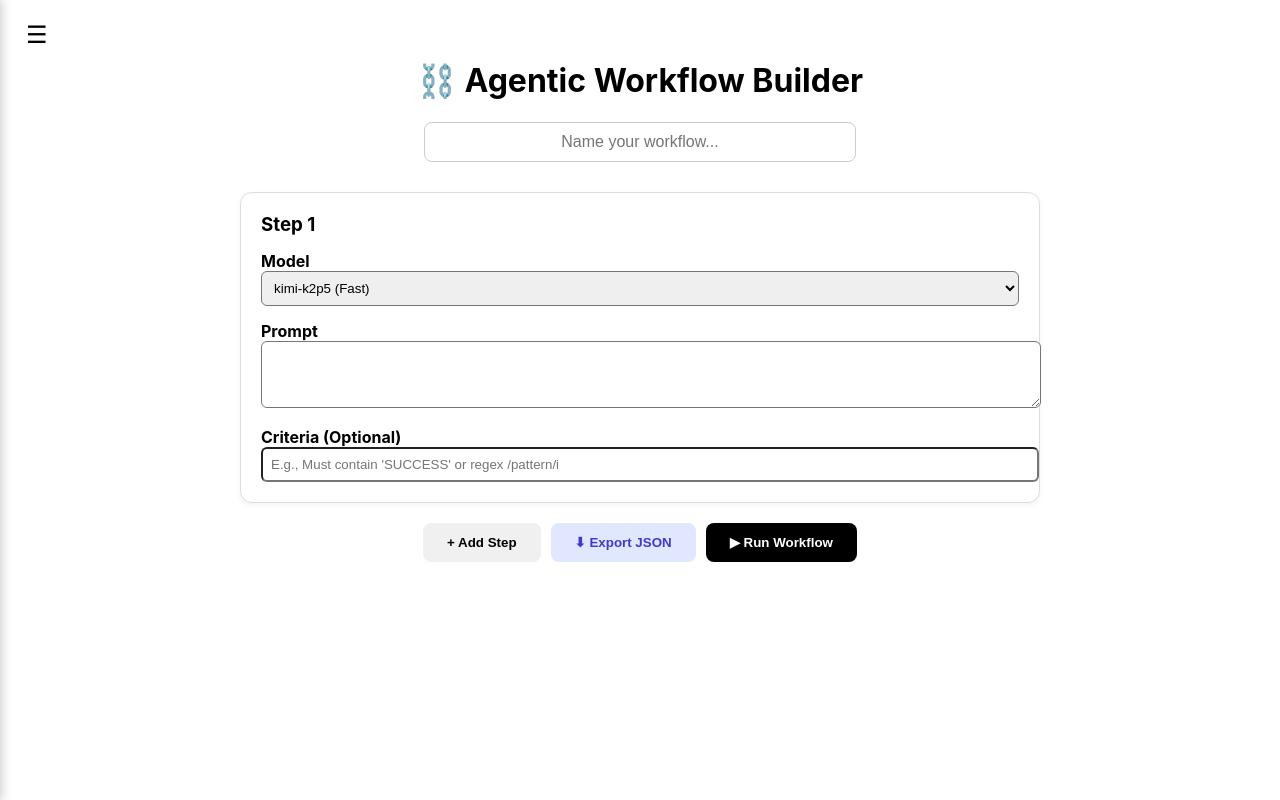
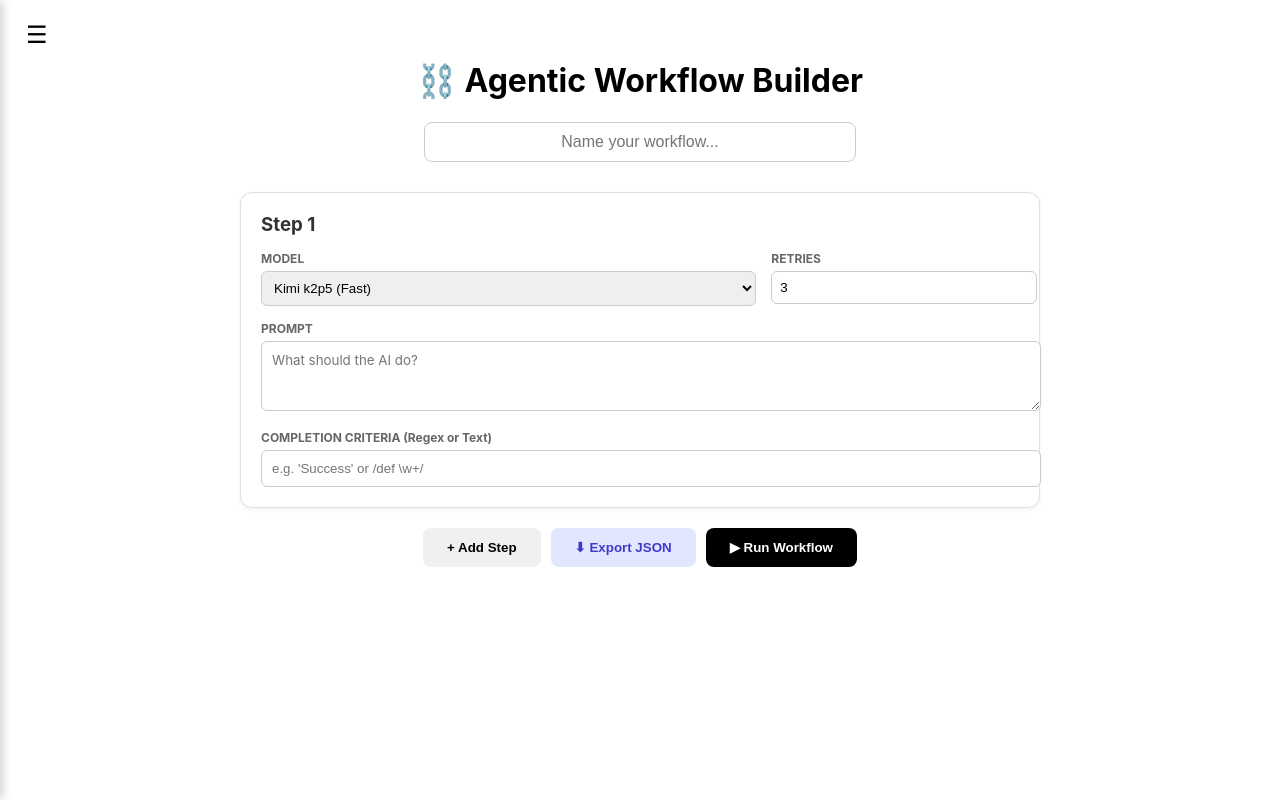
Before and after one commit to harish-88279/Agentic-Workflow, a React (Create React App) app in the folder frontend/: page / in a window 1280 px wide. Built offline with nearby package versions, Linux system fonts and the light colour scheme.

Commit message:
feat: Made Retry Budget.

```diff
--- a/frontend/src/App.js
+++ b/frontend/src/App.js
@@ -6,11 +6,10 @@ import { fetchHistory, runWorkflowStream, deleteWorkflow } from './api/workflowA
 
 function App() {
   // --- STATE WITH PERSISTENCE ---
-  // We initialize state from localStorage if it exists
   const [workflowName, setWorkflowName] = useState(() => localStorage.getItem("wf_name") || "");
   const [steps, setSteps] = useState(() => {
     const saved = localStorage.getItem("wf_steps");
-    return saved ? JSON.parse(saved) : [{ id: 1, model: "kimi-k2p5", prompt: "", criteria: "" }];
+    return saved ? JSON.parse(saved) : [{ id: 1, model: "kimi-k2p5", prompt: "", criteria: "", retryLimit: 3 }];
   });
   const [logs, setLogs] = useState(() => {
     const saved = localStorage.getItem("wf_logs");
@@ -22,7 +21,7 @@ function App() {
   const [isSidebarOpen, setIsSidebarOpen] = useState(false);
   const [liveStatus, setLiveStatus] = useState("");
 
-  // --- EFFECT: AUTO-SAVE TO LOCAL STORAGE ---
+  // --- EFFECT: AUTO-SAVE ---
   useEffect(() => {
     localStorage.setItem("wf_name", workflowName);
     localStorage.setItem("wf_steps", JSON.stringify(steps));
@@ -42,15 +41,33 @@ function App() {
     setIsSidebarOpen(!isSidebarOpen);
   };
 
+  // --- EXPORT FUNCTION ---
+  const handleExport = () => {
+    if (!workflowName) return alert("Please name your workflow before exporting.");
+
+    const workflowData = {
+      name: workflowName,
+      steps: steps,
+      exportedAt: new Date().toISOString()
+    };
+
+    const dataStr = "data:text/json;charset=utf-8," + encodeURIComponent(JSON.stringify(workflowData, null, 2));
+    const downloadAnchorNode = document.createElement('a');
+    downloadAnchorNode.setAttribute("href", dataStr);
+    downloadAnchorNode.setAttribute("download", `${workflowName.replace(/\s+/g, '_')}.json`);
+    document.body.appendChild(downloadAnchorNode);
+    downloadAnchorNode.click();
+    downloadAnchorNode.remove();
+  };
+
   // --- ACTIONS ---
 
   const handleNewWorkflow = () => {
     if (window.confirm("Start a new workflow? Unsaved changes will be lost.")) {
       setWorkflowName("");
-      setSteps([{ id: 1, model: "kimi-k2p5", prompt: "", criteria: "" }]);
+      setSteps([{ id: 1, model: "kimi-k2p5", prompt: "", criteria: "", retryLimit: 3 }]);
       setLogs(null);
       setLiveStatus("");
-      // Clear storage
       localStorage.removeItem("wf_name");
       localStorage.removeItem("wf_steps");
       localStorage.removeItem("wf_logs");
@@ -69,12 +86,12 @@ function App() {
   const handleDeleteWorkflow = async (id) => {
     if (window.confirm("Are you sure you want to delete this workflow?")) {
       await deleteWorkflow(id);
-      loadHistory(); // Refresh list
+      loadHistory();
     }
   };
 
   const addStep = () => {
-    setSteps([...steps, { id: steps.length + 1, model: "kimi-k2p5", prompt: "", criteria: "" }]);
+    setSteps([...steps, { id: steps.length + 1, model: "kimi-k2p5", prompt: "", criteria: "", retryLimit: 3 }]);
   };
 
   const removeStep = (id) => setSteps(steps.filter(s => s.id !== id));
@@ -132,24 +149,6 @@ function App() {
     }
   };
 
-  const handleExport = () => {
-    if (!workflowName) return alert("Please name your workflow before exporting.");
-
-    const workflowData = {
-      name: workflowName,
-      steps: steps,
-      exportedAt: new Date().toISOString()
-    };
-
-    const dataStr = "data:text/json;charset=utf-8," + encodeURIComponent(JSON.stringify(workflowData, null, 2));
-    const downloadAnchorNode = document.createElement('a');
-    downloadAnchorNode.setAttribute("href", dataStr);
-    downloadAnchorNode.setAttribute("download", `${workflowName.replace(/\s+/g, '_')}.json`);
-    document.body.appendChild(downloadAnchorNode);
-    downloadAnchorNode.click();
-    downloadAnchorNode.remove();
-  };
-
   return (
     <div style={{ fontFamily: 'Inter, sans-serif', minHeight: '100vh', display: 'flex' }}>
 
@@ -188,7 +187,7 @@ function App() {
         <div style={{ marginTop: '20px', display: 'flex', gap: '10px', justifyContent: 'center' }}>
           <button onClick={addStep} style={{ padding: '12px 24px', background: '#f0f0f0', border: 'none', borderRadius: '8px', cursor: 'pointer', fontWeight: 'bold' }}>+ Add Step</button>
 
-          {/* NEW EXPORT BUTTON */}
+          {/* EXPORT BUTTON IS HERE */}
           <button onClick={handleExport} style={{ padding: '12px 24px', background: '#e0e7ff', color: '#4338ca', border: 'none', borderRadius: '8px', cursor: 'pointer', fontWeight: 'bold' }}>
             ⬇ Export JSON
           </button>
--- a/frontend/src/components/StepEditor.js
+++ b/frontend/src/components/StepEditor.js
@@ -3,48 +3,68 @@ import React from 'react';
 const StepEditor = ({ step, index, onUpdate, onRemove, showRemove }) => {
   return (
     <div style={{
-      border: '1px solid #ddd', padding: '20px', borderRadius: '12px', background: '#fff',
-      boxShadow: '0 2px 5px rgba(0,0,0,0.05)'
+      background: '#fff', padding: '20px', borderRadius: '12px',
+      border: '1px solid #e0e0e0', boxShadow: '0 2px 4px rgba(0,0,0,0.05)',
+      position: 'relative'
     }}>
       <div style={{ display: 'flex', justifyContent: 'space-between', marginBottom: '15px' }}>
-        <h3 style={{ margin: 0 }}>Step {index + 1}</h3>
+        <h3 style={{ margin: 0, color: '#333' }}>Step {index + 1}</h3>
         {showRemove && (
-          <button onClick={() => onRemove(step.id)} style={{ color: 'red', background: 'none', border: 'none', cursor: 'pointer' }}>
-            🗑️ Remove
+          <button onClick={() => onRemove(step.id)} style={{ color: '#ef4444', background: 'none', border: 'none', cursor: 'pointer', fontWeight: 'bold' }}>
+            Remove
           </button>
         )}
       </div>
-      <div style={{ display: 'grid', gap: '15px' }}>
+
+      <div style={{ display: 'grid', gridTemplateColumns: '2fr 1fr', gap: '15px', marginBottom: '15px' }}>
+        {/* MODEL SELECTOR */}
         <div>
-          <label style={{ display: 'block', fontWeight: 'bold' }}>Model</label>
+          <label style={{ display: 'block', fontSize: '12px', fontWeight: 'bold', marginBottom: '5px', color: '#666' }}>MODEL</label>
           <select
             value={step.model}
             onChange={(e) => onUpdate(step.id, 'model', e.target.value)}
-            style={{ width: '100%', padding: '8px', borderRadius: '6px' }}
+            style={{ width: '100%', padding: '8px', borderRadius: '6px', border: '1px solid #ccc' }}
           >
-            <option value="kimi-k2p5">kimi-k2p5 (Fast)</option>
-            <option value="kimi-k2-instruct-0905">kimi-k2-instruct (Reasoning)</option>
+            <option value="kimi-k2p5">Kimi k2p5 (Fast)</option>
+            <option value="kimi-k2-instruct">Kimi k2-instruct (Reasoning)</option>
+            <option value="gpt-4o-mini">GPT-4o Mini (Balanced)</option>
           </select>
         </div>
+
+        {/* RETRY CONFIGURATION (NEW) */}
         <div>
-          <label style={{ display: 'block', fontWeight: 'bold' }}>Prompt</label>
+          <label style={{ display: 'block', fontSize: '12px', fontWeight: 'bold', marginBottom: '5px', color: '#666' }}>RETRIES</label>
+          <input
+            type="number"
+            min="0"
+            max="5"
+            value={step.retryLimit !== undefined ? step.retryLimit : 3}
+            onChange={(e) => onUpdate(step.id, 'retryLimit', parseInt(e.target.value) || 0)}
+            style={{ width: '100%', padding: '8px', borderRadius: '6px', border: '1px solid #ccc' }}
+          />
+        </div>
+      </div>
+
+      <div style={{ marginBottom: '15px' }}>
+        <label style={{ display: 'block', fontSize: '12px', fontWeight: 'bold', marginBottom: '5px', color: '#666' }}>PROMPT</label>
         <textarea
-            rows="3"
           value={step.prompt}
           onChange={(e) => onUpdate(step.id, 'prompt', e.target.value)}
-            style={{ width: '100%', padding: '10px', borderRadius: '6px', fontFamily: 'monospace' }}
+          placeholder="What should the AI do?"
+          rows={3}
+          style={{ width: '100%', padding: '10px', borderRadius: '6px', border: '1px solid #ccc', fontFamily: 'inherit', resize: 'vertical' }}
         />
       </div>
+
       <div>
-          <label style={{ display: 'block', fontWeight: 'bold' }}>Criteria (Optional)</label>
+        <label style={{ display: 'block', fontSize: '12px', fontWeight: 'bold', marginBottom: '5px', color: '#666' }}>COMPLETION CRITERIA (Regex or Text)</label>
         <input
           type="text"
           value={step.criteria}
           onChange={(e) => onUpdate(step.id, 'criteria', e.target.value)}
-            placeholder="E.g., Must contain 'SUCCESS' or regex /pattern/i"
-            style={{ width: '100%', padding: '8px', borderRadius: '6px' }}
+          placeholder="e.g. 'Success' or /def \w+/"
+          style={{ width: '100%', padding: '10px', borderRadius: '6px', border: '1px solid #ccc' }}
         />
-        </div>
       </div>
     </div>
   );
```
Also changed, not shown: 2 other files (tests, documents, lock files or other folders). Lines whose indentation alone changed are shown as unchanged.
